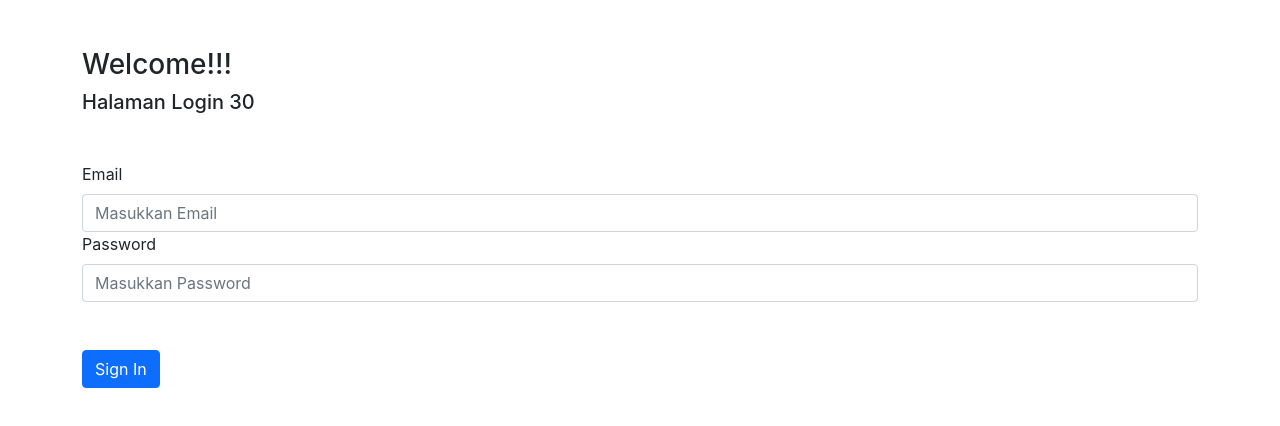
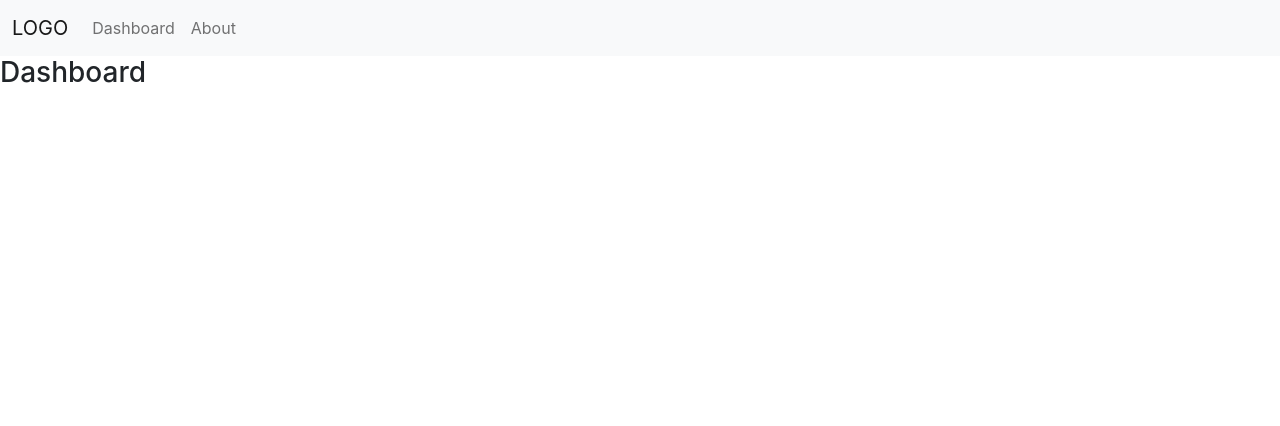
Before and after one commit to vickyzachs/BackEnd-Exercise, a React (Create React App) app: page / in a window 1280 px wide. Shown: the top 426 px of the page. Built offline with nearby package versions, Linux system fonts and the light colour scheme.

Commit message:
Re-View - Meet 23 - Practice 8-4-21 - Routing/Navigation

```diff
--- a/src/App.js
+++ b/src/App.js
@@ -1,10 +1,12 @@
 import React from 'react';
+import Routes from './Config/Routes/index';
 import Login from './Pages/Login';
+
 
 const App = () => {
     return (
         //JSX
-        <Login title="Halaman Login" angka={30}/>
+        <Routes />
     );
 };
 
--- /dev/null
+++ b/src/Components/Molecules/NavBar/index.js
@@ -0,0 +1,23 @@
+import React from 'react';
+import {Link} from 'react-router-dom';
+
+const NavBar = () => {
+    return (
+<nav className="navbar navbar-expand-lg navbar-light bg-light">
+  <div className="container-fluid">
+    <a className="navbar-brand" href="#">LOGO</a>
+    <button className="navbar-toggler" type="button" data-bs-toggle="collapse" data-bs-target="#navbarNavAltMarkup" aria-controls="navbarNavAltMarkup" aria-expanded="false" aria-label="Toggle navigation">
+      <span className="navbar-toggler-icon"></span>
+    </button>
+    <div className="collapse navbar-collapse" id="navbarNavAltMarkup">
+      <div className="navbar-nav">
+        <Link className="nav-link" to="/">Dashboard</Link>
+        <Link className="nav-link" to="/about">About</Link>
+      </div>
+    </div>
+  </div>
+</nav>
+    );
+};
+
+export default NavBar;
--- /dev/null
+++ b/src/Config/Routes/index.js
@@ -0,0 +1,32 @@
+import React from 'react';
+import  {
+    BrowserRouter as Router,
+    Switch,
+    Route
+} from "react-router-dom";
+import About from '../../Pages/About';
+import Dashboard from '../../Pages/Dashboard';
+import Login from '../../Pages/Login';
+
+
+
+
+const Routes = () => {
+    return (
+        <Router>
+            <Switch>
+            <Route exact path="/">
+                <Dashboard />
+            </Route>
+            <Route path="/login">
+                <Login title="welcome" />
+            </Route>
+            <Route path="/about">
+                <About />
+            </Route>
+        </Switch>
+        </Router>
+    )
+}
+
+export default Routes;
--- /dev/null
+++ b/src/Pages/About/index.js
@@ -0,0 +1,13 @@
+import React from 'react'
+import NavBar from '../../Components/Molecules/NavBar'
+
+const About = () => {
+    return (
+        <div>
+            <NavBar />
+            <h3>About</h3>
+        </div>
+    );
+};
+
+export default About
--- a/src/Pages/Dashboard/index.js
+++ b/src/Pages/Dashboard/index.js
@@ -1,32 +1,38 @@
-// import React from "react";
+import React from "react";
+import NavBar from "../../Components/Molecules/NavBar";
 
-// const Dashboard = () => {
-//     return (
-//         <div clasName="container mt-5">
-//             <h3>Dashboard</h3>
-//             <div className="col-6">
-//             <p>Product Name</p>
-//             <input className="form-control" placeholder="Type your product name" />
-//             <p> Category</p>
-//             <input className="form-control" placeholder="Type the category" />
-//             <p>Price</p>
-//             <input className="form-control" placeholder="Type the price" />
-//             <br />
-//             <button className="btn btn-primary">Save</button>
-//             </div>
-//             <hr />
-//             <table class="table table-striped table-hover">
-//                 <thead>
-//                     <tr>
-//                         <th>Product Name</th>
-//                         <th>Category</th>
-//                         <th>price</th>
-//                         <th>Action</th>
-//                     </tr>
-//                 </thead>
-//             </table>
-//         </div>
-//     );
-// };
+const Dashboard = () => {
+    return (
+        <div>
+            <NavBar />
+            <h3>Dashboard</h3>
+        </div>
+    );
+};
 
-// export default Dashboard;
+export default Dashboard;
+
+{/* <div clasName="container mt-5">
+            <h3>Dashboard</h3>
+            <div className="col-6">
+            <p>Product Name</p>
+            <input className="form-control" placeholder="Type your product name" />
+            <p> Category</p>
+            <input className="form-control" placeholder="Type the category" />
+            <p>Price</p>
+            <input className="form-control" placeholder="Type the price" />
+            <br />
+            <button className="btn btn-primary">Save</button>
+            </div>
+            <hr />
+            <table class="table table-striped table-hover">
+                <thead>
+                    <tr>
+                        <th>Product Name</th>
+                        <th>Category</th>
+                        <th>price</th>
+                        <th>Action</th>
+                    </tr>
+                </thead>
+            </table>
+        </div> */}
```
